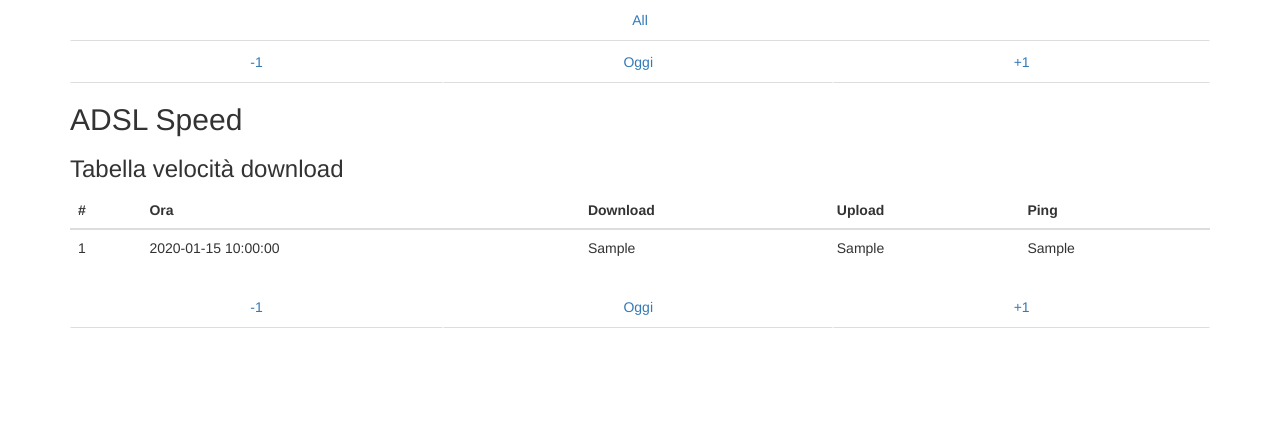
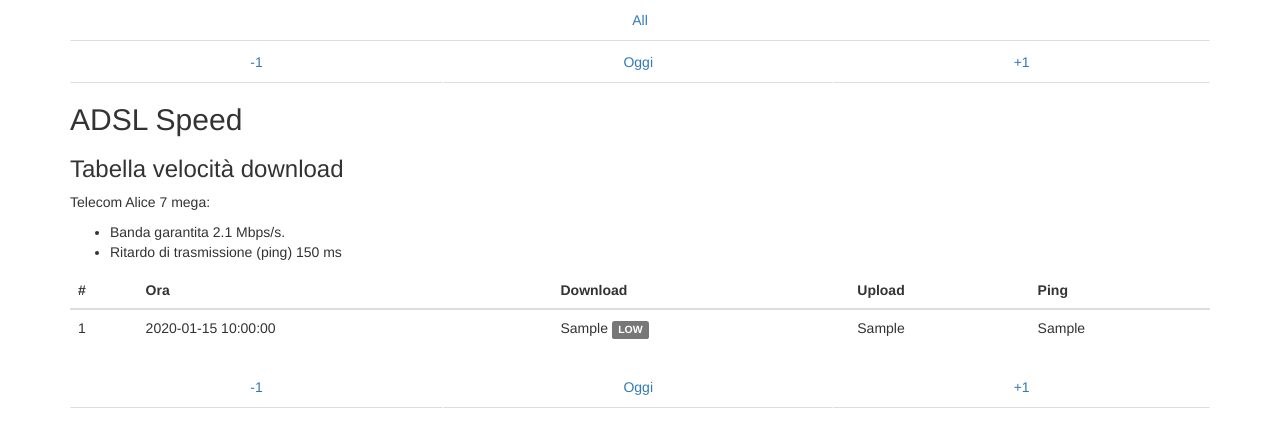
Before and after one commit to ema-grande/adsl-monitor, a PHP site: page /speed/all in a window 1280 px wide. Shown: the part 51-498 px from the top of the page. Run offline with PHP 8.4, Linux system fonts and the light colour scheme; tables that the repository leaves empty or names only in its code hold one stand-in row (values such as "Sample post"); some libraries are stand-ins or nearby versions.

Commit message:
add configurable high ping and lowest broadband speed also notify with label dsl speed when lower then broadband garantee

```diff
--- a/application/config/config.php
+++ b/application/config/config.php
@@ -51,3 +51,10 @@ define('DB_HOST', '127.0.0.1');
 define('DB_NAME', 'adsl');
 define('DB_USER', 'adsl');
 define('DB_PASS', '');
+
+/**
+ * Limit for connection
+ * Garanted bandwidth, ping delay etc.
+ */
+define('PINGLIMIT', 150);		// Telecom Italia Alice ADSL should garantee this ping
+define('BBLIMIT', 2.1);			// Telecom Italia Alice ADSL should garantee this broadband speed
--- a/application/views/speed-index.php
+++ b/application/views/speed-index.php
@@ -2,6 +2,12 @@
 	<h2>ADSL Speed</h2>
 	<!-- <button type="button" class="btn btn-default">Mostra</button> -->
 	<h3>Tabella velocit&agrave; download <?php if (!isset($this->all)) { echo $this->today; }; ?></h3>
+	<p>Telecom Alice 7 mega:
+		<ul>
+			<li>Banda garantita <?php echo BBLIMIT ?> Mbps/s.</li>
+			<li>Ritardo di trasmissione (ping) <?php echo PINGLIMIT ?> ms</li>
+		</ul>
+	</p>
 	<div id="tab">
 	<table class="table">
 	<thead>
@@ -17,16 +23,20 @@
 <?php
 	$i = 1;
 	foreach ($this->list as $item) {
+		$speed=(float) substr($item->dl, 0, strpos($item->ping, ' '));
 		$p=(int) substr($item->ping, 0, strpos($item->ping, ' '));
-		if ( $p > 500 ) $high=true; else $high=false;
+		if ( $p > PINGLIMIT ) $pHigh=true; else $pHigh=false;
+		if ( $speed < BBLIMIT ) $sHigh=true; else $sHigh=false;
 ?>
 		<tr>
 			<td class="id"><?php echo $i ?></td>
 			<td class="time"><?php if (isset($item->time)) echo htmlspecialchars($item->time, ENT_QUOTES, 'UTF-8'); ?></td>
-			<td class="time"><?php if (isset($item->dl)) echo htmlspecialchars($item->dl, ENT_QUOTES, 'UTF-8'); ?></td>
+			<td class="time"><?php if (isset($item->dl)) echo htmlspecialchars($item->dl, ENT_QUOTES, 'UTF-8'); ?>
+				<?php if ($sHigh) printf('<span class="label label-default">LOW</span>'); ?>
+			</td>
 			<td class="time"><?php if (isset($item->up)) echo htmlspecialchars($item->up, ENT_QUOTES, 'UTF-8'); ?></td>
 			<td class="ping"><?php if (isset($item->ping)) echo htmlspecialchars($item->ping, ENT_QUOTES, 'UTF-8');?>
-				<?php if ($high) printf('<span class="label label-default">HIGH</span>'); ?>
+				<?php if ($pHigh) printf('<span class="label label-default">HIGH</span>'); ?>
 			</td>
 		</tr>
 <?php		$i++;
```
